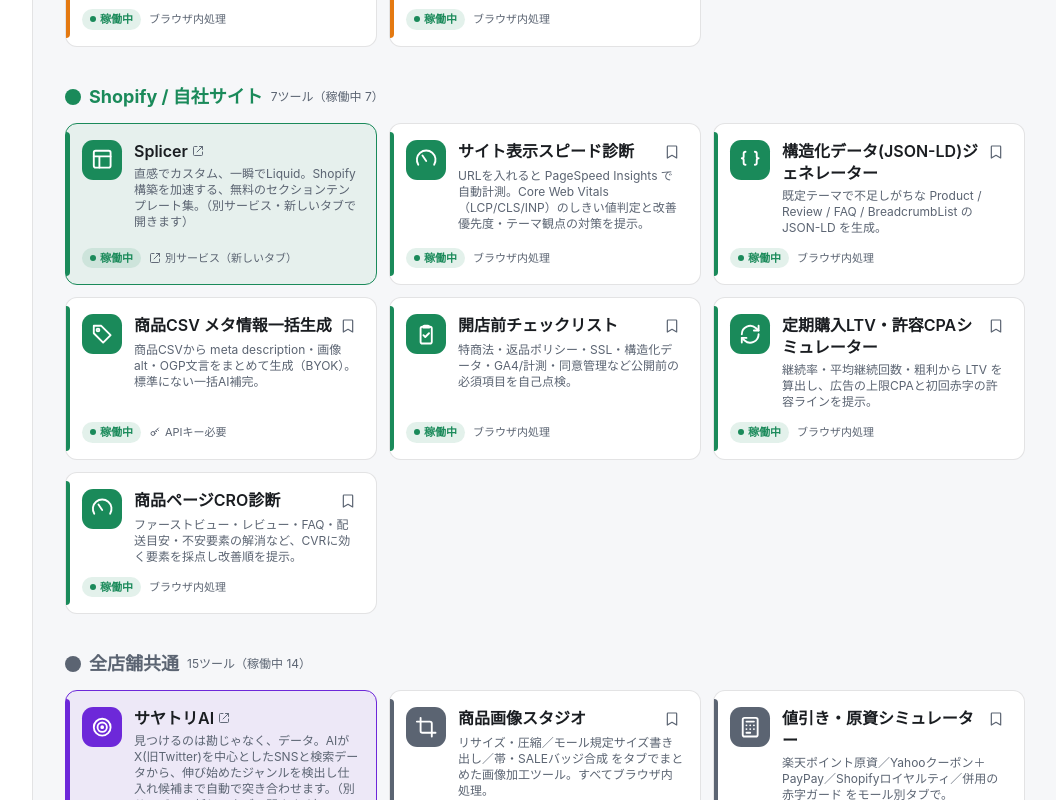
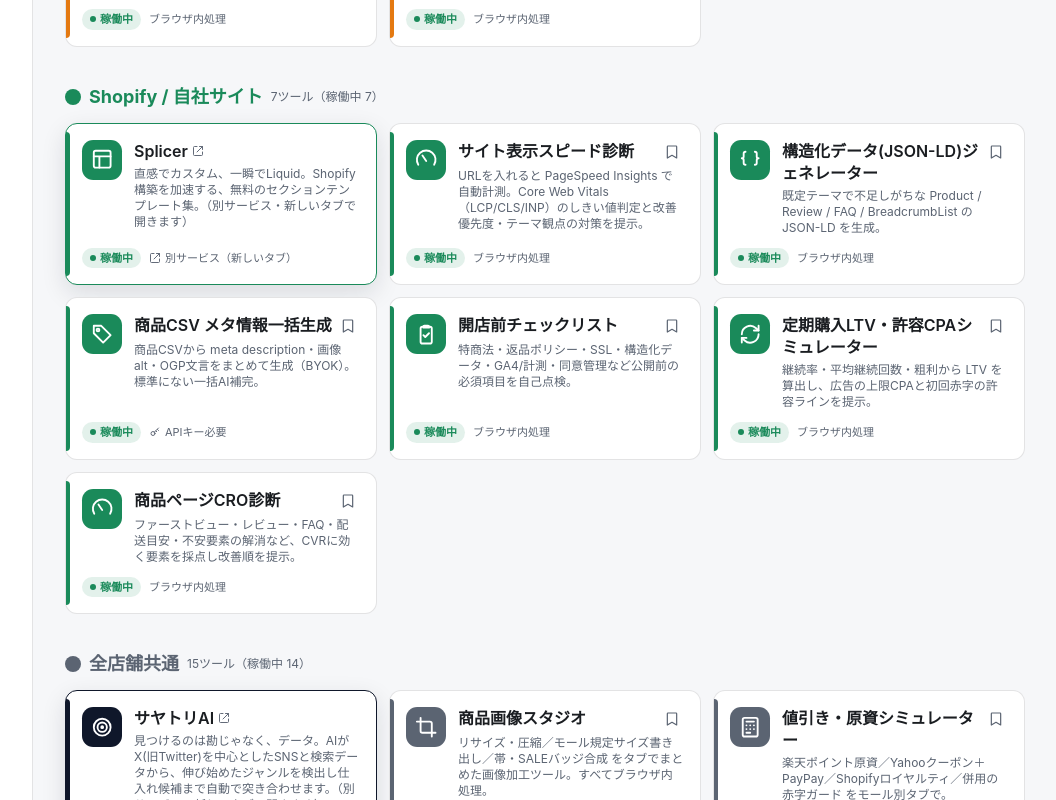
Before and after one commit to knotscheme/musou-ec, a Next.js app: page / in a window 1280 px wide. Shown: the part 2100-2900 px from the top of the page, without its empty margins (223-1279 px from the left). Built offline with nearby package versions, Linux system fonts and the light colour scheme; no server answers.

Commit message:
外部ツールカード: 色付き背景をやめ、白＋濃いめ枠＋影で浮かせる。サヤトリAIの accent をスレート系に

```diff
--- a/src/app/page.tsx
+++ b/src/app/page.tsx
@@ -130,14 +130,16 @@ export default function Dashboard() {
               {tools.map((tool) => {
                 const status = getStatus(tool);
                 const emph = tool.accent ?? mall.color;
-                const cardCls = `card mall-bar flex flex-col gap-3 p-4 transition hover:shadow-md ${
+                const cardCls = `card mall-bar flex flex-col gap-3 p-4 transition hover:shadow-lg ${
                   tool.external ? "border-2" : ""
                 }`;
+                // 外部ツールは「白い浮いたカード」で目立たせる（背景に色は乗せない）
                 const cardStyle = tool.external
                   ? {
                       ["--mall" as string]: emph,
                       borderColor: emph,
-                      background: `color-mix(in srgb, ${emph} 7%, transparent)`,
+                      background: "var(--surface)",
+                      boxShadow: `0 8px 24px rgba(15, 23, 42, 0.12)`,
                     }
                   : { ["--mall" as string]: mall.color };
                 const inner = (
--- a/src/lib/malls.ts
+++ b/src/lib/malls.ts
@@ -359,7 +359,7 @@ export const TOOLS: Tool[] = [
     icon: "target",
     status: "live",
     external: "https://sayatori-ai.onrender.com/lp",
-    accent: "#6d28d9",
+    accent: "#0f172a",
   },
   // 統合ハブ（重複していた小ツールをタブでまとめたもの）
   {
```
